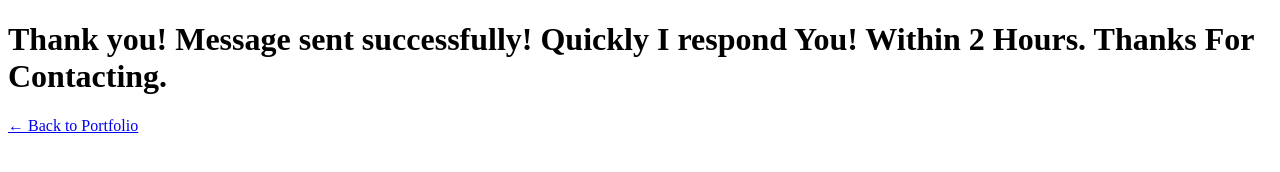
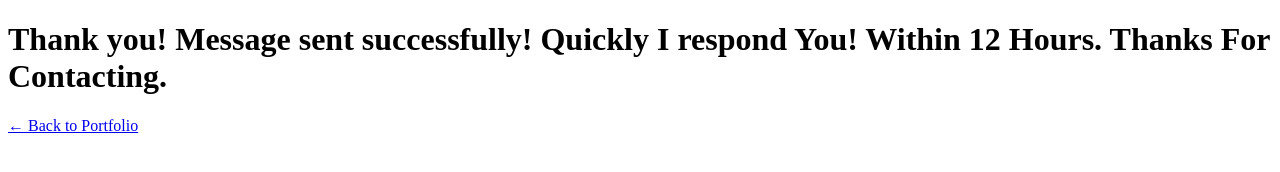
Before and after one commit to harishp-17/harishp-17.github.io, a plain HTML site: page thanks.html in a window 1280 px wide. Drawn offline with Linux system fonts and the light colour scheme.

Commit message:
Modify thank you message response time
Updated response time from 2 hours to 12 hours.

```diff
--- a/thanks.html
+++ b/thanks.html
@@ -4,7 +4,7 @@
     <title>Thank You!</title>
 </head>
 <body>
-    <h1>Thank you! Message sent successfully! Quickly I respond You! Within 2 Hours. Thanks For Contacting.</h1>
+    <h1>Thank you! Message sent successfully! Quickly I respond You! Within 12 Hours. Thanks For Contacting.</h1>
     <p><a href="index.html">← Back to Portfolio</a></p>
 </body>
 </html>
```
